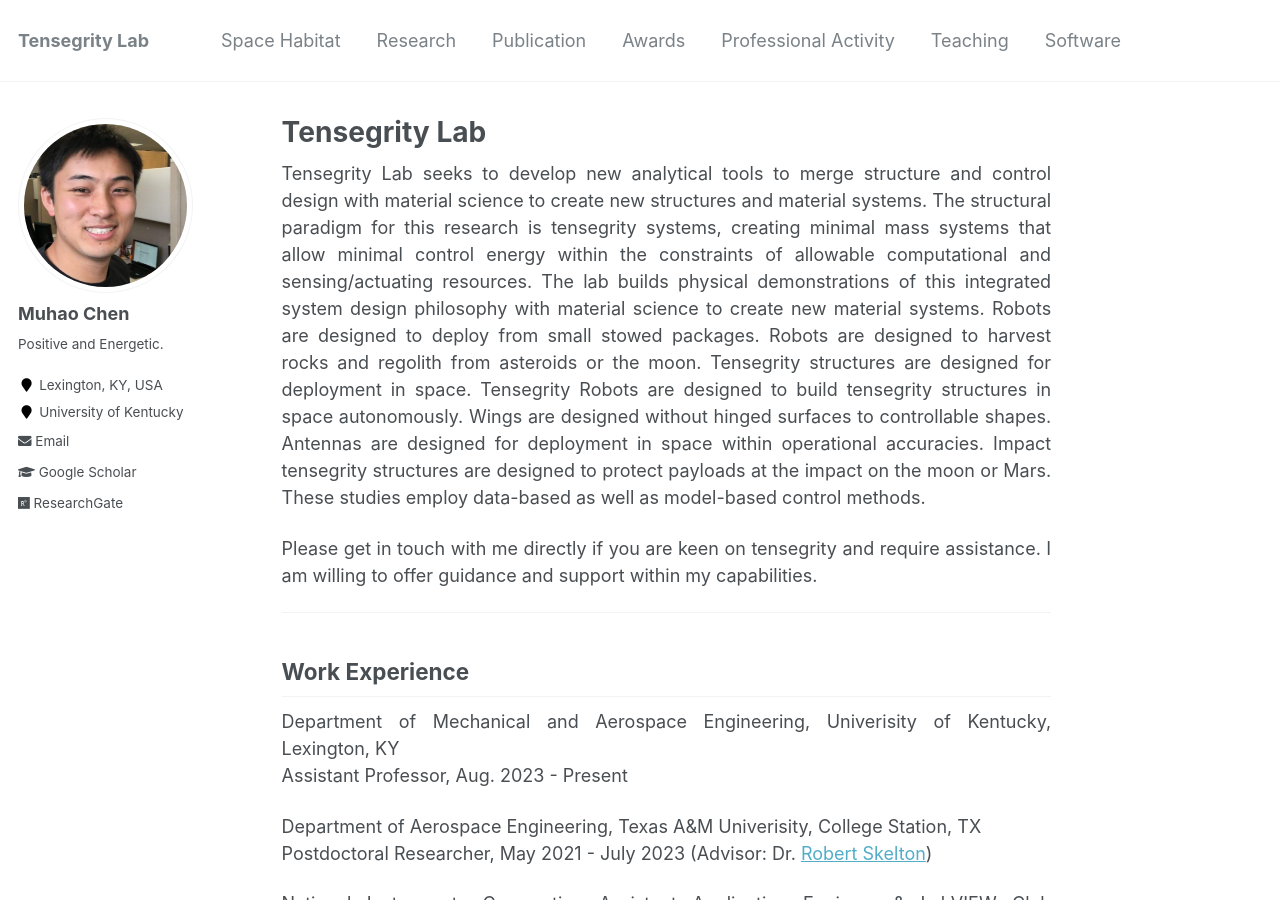
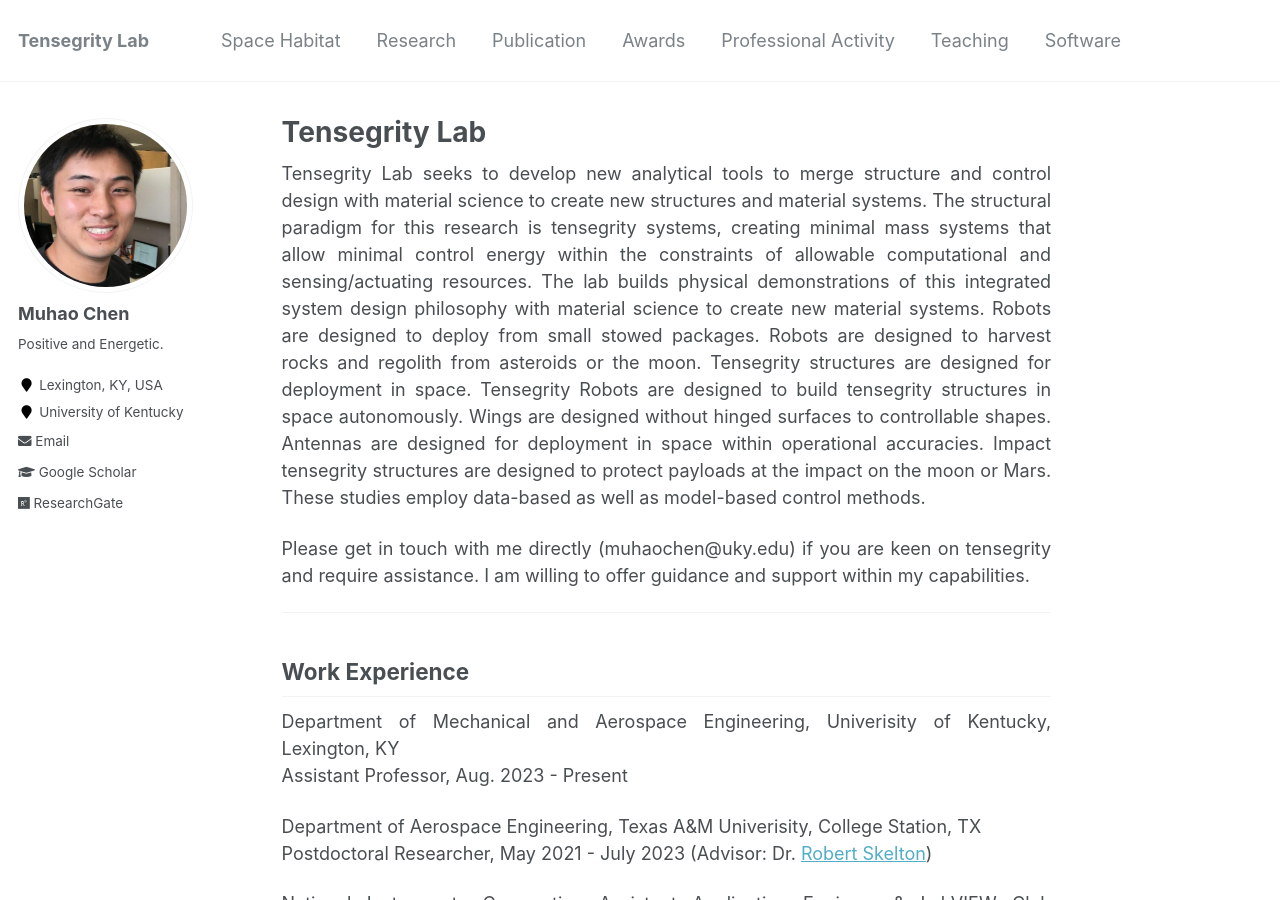
Before and after one commit to Muhao-Chen/muhao-chen.github.io, a Jekyll site: the page built from _pages/about.md, in a window 1280 px wide and 900 px high. Built offline with Jekyll 4.4.1, drawn with Linux system fonts in a browser that asks for light colours.

Commit message:
Update about.md

```diff
--- a/_pages/about.md
+++ b/_pages/about.md
@@ -13,9 +13,10 @@ toc: true
 
 <!-- ## Tensegrity Lab -->
 <!-- , integrated with signal processing resource design.  -->
+<!-- xiugai -->
 Tensegrity Lab seeks to develop new analytical tools to merge structure and control design with material science to create new structures and material systems. The structural paradigm for this research is tensegrity systems, creating minimal mass systems that allow minimal control energy within the constraints of allowable computational and sensing/actuating resources. The lab builds physical demonstrations of this integrated system design philosophy with material science to create new material systems. Robots are designed to deploy from small stowed packages. Robots are designed to harvest rocks and regolith from asteroids or the moon. Tensegrity structures are designed for deployment in space. Tensegrity Robots are designed to build tensegrity structures in space autonomously. Wings are designed without hinged surfaces to controllable shapes. Antennas are designed for deployment in space within operational accuracies. Impact tensegrity structures are designed to protect payloads at the impact on the moon or Mars. These studies employ data-based as well as model-based control methods.
 
-Please get in touch with me directly if you are keen on tensegrity and require assistance. I am willing to offer guidance and support within my capabilities.
+Please get in touch with me directly (muhaochen@uky.edu) if you are keen on tensegrity and require assistance. I am willing to offer guidance and support within my capabilities.
 
 <!--<div style="text-align: justify">  </div> -->
 <!-- Muhao Chen, Ph.D., is a postdoctoral researcher at the Department of Aerospace Engineering, Texas A&M University, College Station. I am affiliated with the [Tensegrity Lab](https://bobskelton.github.io/) and [Land Air & Space Robotics (LASR) Laboratory](https://lasr.tamu.edu/) at Texas A&M University, College Station, TX.  -->
```
